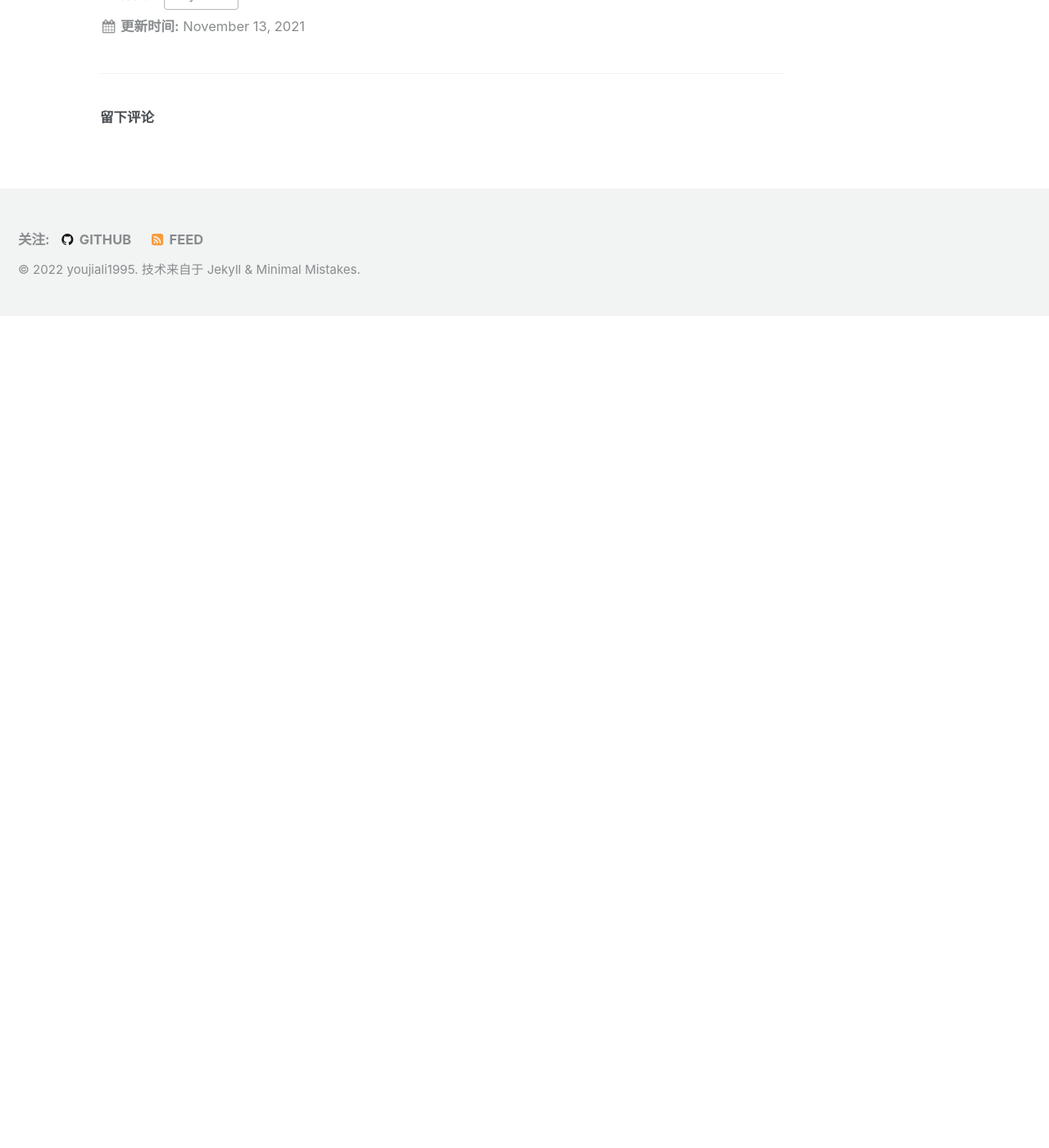
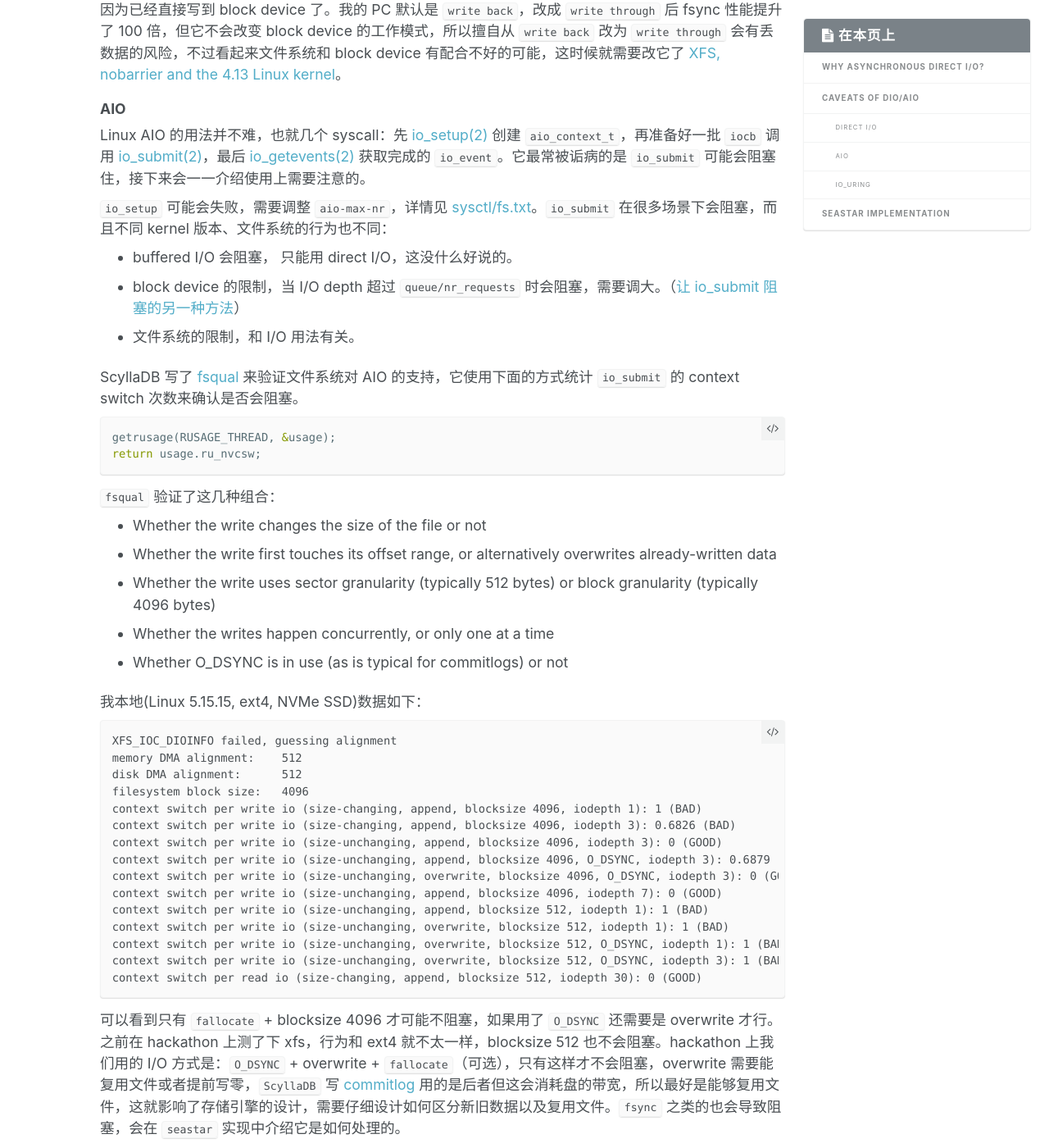
Before and after one commit to youjiali1995/youjiali1995.github.io, a Jekyll site: the page built from _posts/ScyllaDB/2021-11-13-disk-io.md, in a window 1280 px wide and 1400 px high, scrolled down 4376 px. Shown: the whole window at 82% size. Built offline with Jekyll 4.4.1, drawn with Linux system fonts in a browser that asks for light colours; comment, search, counter and statistics services are not loaded; before the commit the page ends 4760 px from its top, so only the background shows below that; some of the changed text lies outside the part shown.

Commit message:
rename io-scheduler to disk-io and finish AIO
Signed-off-by: youjiali1995 <zlwgx1023@gmail.com>

````diff
--- a/_posts/ScyllaDB/2021-11-13-io-scheduler.md
+++ b/_posts/ScyllaDB/2021-11-13-disk-io.md
@@ -1,14 +1,15 @@
 ---
-title: ScyllaDB 学习(六) -- disk I/O scheduler
+title: ScyllaDB 学习(六) -- disk I/O
 layout: post
-excerpt: 介绍 seastar 的 disk I/O scheduler 实现。
+excerpt: 介绍几种 disk I/O 方式以及 seastar 的选择和实现。
 categories: ScyllaDB
-
 ---
 
 {% include toc %}
 
-最近 disk I/O scheduler 又有了[变化](https://github.com/scylladb/seastar/commit/b0d13a444e90ffb945c8a1ce733a8308edba5315)，所以分析的版本变为了：[98d99b9f3dfeabd9148df0284f557df14ef0893d](https://github.com/scylladb/seastar/tree/98d99b9f3dfeabd9148df0284f557df14ef0893d)。要对 disk I/O 进行调度同样需要先建模、再标记请求、最后实现优先级控制。在介绍这些之前先来看一下 I/O 方式的选择。
+要对 disk I/O 进行调度同样需要先建模、再标记请求、最后实现优先级控制。在介绍这些之前先来看一下 I/O 方式的选择。
+
+> 2020/03/27：I/O scheduler 发生了很大的变化，分析的版本为：[5c404fe26ddb1ff8f133f9762d9d5755527eb743](https://github.com/scylladb/seastar/tree/5c404fe26ddb1ff8f133f9762d9d5755527eb743)
 
 ## Why asynchronous direct I/O?
 
@@ -22,7 +23,7 @@
 先来选是 buffered 还是 direct，前者是最常见的 I/O 方式，没有对齐要求，读写都会经过 page cache；后者有对齐要求且不经过 page cache。
 
 - page cache：夸张点说，这东西对存储系统毫无作用。
-  - 写是先拷贝到 page cache，如果用 `fsync()` 之类的立刻就会 flush 到 disk，那写到 page cache 就纯属浪费了。如果不立刻调用 `fsync()`，kernel 在 dirty page 过多或过老时会帮你 flush dirty，而且 flush 的时机不是由存储系统决定的，说不定在压力大时触发而严重影响到前端流量，很像 LSM-tree，一开始写的很开心，时间长了后台工作的影响不能忽视。
+  - 写是先拷贝到 page cache，如果用 `fsync` 之类的立刻就会 flush 到 disk，那写到 page cache 就纯属浪费了。如果不立刻调用 `fsync`，kernel 在 dirty page 过多或过老时会帮你 flush dirty，而且 flush 的时机不是由存储系统决定的，说不定在压力大时触发而严重影响到前端流量，很像 LSM-tree，一开始写的很开心，时间长了后台工作的影响不能忽视。
   - 读也是先检查 page cache，没有命中 cache 再从 disk 读到 page cache 再拷贝到用户程序。一般存储系统都会自己做 cache，比如 rocksdb 的 block cache，page cache 内的数据毫无作用还浪费了内存，不如多给 block cache 点内存。如果没有自己做 cache，page cache 也不是好的 cache 选择，毕竟 kernel 是通用的，肯定没有系统针对自己特点做的 cache 更合适。
 - amplication：其实也是和 page cache 相关的，buffered I/O 以 page 为单位，通常最小也是 4KiB，读写不在 page boundary 的都会放大到以 page 为单位。direct I/O 对 block size、对齐有要求，所以也会有放大，但最小单位可以到 512B，相比 buffered I/O 小一些。buffered read 还有 readahead 机制，利用不当的话，比如在完全随机读且未关闭它的场景下，读放大会非常大。readahead 可能给一些人造成了 direct I/O 性能不如 buffered I/O 的假象，但 direct I/O 用更大的 I/O size 或者自己做 readahead 性能不会有差距，而且 readahead 对整个文件生效，不适用于访问模式不固定的场景，用 direct I/O 自己做 readahead 更灵活。
 - 不确定性：buffered I/O 不能确定读写是否会阻塞，而 direct I/O 一定会阻塞，行为更可预期。系统见的多了，更喜欢稳定、确定的系统，即使是稳定的慢，不要那种时快时慢或者逐渐衰减的，因为把稳定的系统做快（应该）比把快的系统做稳定容易。
@@ -32,14 +33,13 @@
 现在来选是 sync 还是 async。要利用好现代的高速硬盘要么有大的 I/O size 来打满带宽，要么有高的 I/O depth 来打满 IOPS，但对于 OLTP 等对低延迟有要求的系统而言，攒大的 I/O size 通常意味着更高的延迟，所以 OLTP 系统更倾向于 IOPS 密集型（不考虑后台的整理工作，如 compaction、GC，这类工作通常有很大的 I/O size，只需要很小的 I/O depth 就能打满带宽，但这些工作毕竟对前端业务贡献有限，而且通常需要限制它们来减少对前端业务的影响）：
 
 - 如果用 sync I/O，每个线程只能贡献一个 I/O depth，高的 I/O depth 就意味着多的线程和多的 context switch，而且每次 I/O 都有 syscall 和 context switch 的开销。context switch 其实非常影响 I/O 系统性能，不仅仅因为它本身的开销，还因为 I/O 线程执行的延迟，毕竟即使 I/O 完成了，I/O 线程也要等轮到它执行才能继续工作。
-
 - 如果用 async I/O，单个线程就能打满 disk，也有能力消除掉 context switch，而且 linux AIO 支持 batch 提交 I/O 请求，syscall 的开销也就可以忽略不计了。如果需要对 disk I/O 进行控制，async I/O 也是最好的选择，因为要控制也只是控制 inflight 请求数量也就是 I/O depth，用 sync I/O 的话就意味着线程数量可能要跟着变化，代价高且不灵活，而 async I/O 只需要记录 inflight 数量即可。
 
 从我个人经验看，如果 sync I/O 是在业务路径而不是只做 I/O 路径上的系统，对 disk 的使用都不会好，因为 disk I/O 会阻塞后续 I/O 请求的创建，而用了 async I/O 自然就会想要用纯异步模型，disk 就会有充足的压力，这时需要考虑的更多是如何做 batch 和流控。很多系统用类似 posix AIO 的方式也就是单独的线程池搭配上 sync I/O 来模拟 async I/O，那不如直接用真正的 async I/O。
 
 linux I/O 还有个异类 `mmap`，是 sync buffered I/O，相比普通的 sync buffered I/O 而言，唯一的好处是没有内存拷贝，但其他的缺点样样不落，而且因为能像内存一样直接访问，用了 `mmap` 的程序一般也不会自己做 cache 之类的，全交给 kernel 来做，连缓解 buffered I/O 缺点的机会都没有。`mmap` 是靠内存映射实现的，文件大时 page table 消耗的内存无法忽视，尤其在 disk : memory 比重高的系统。总结一下就是 [Andy Pavlo](https://www.cs.cmu.edu/~pavlo/) 说过的：要把永远不要在数据库中用 `mmap` 刻到他的墓碑上。
 
-`seastar` 因为是 thread-per-core 架构自然就只能用 async I/O 了，在 io-uring 还没出现之前，linux AIO 只支持 direct I/O，所以是 async direct I/O，但也不仅仅只因为 async 就选择了这种方式，async direct I/O 也是最适合存储系统的 I/O 方式。
+`seastar` 因为是 thread-per-core 架构自然就只能用 async I/O 了，在 io_uring 还没出现之前，linux AIO 只支持 direct I/O，所以是 async direct I/O，但也不仅仅只因为 async 就选择了这种方式，async direct I/O 也是最适合存储系统的 I/O 方式。
 
 ----
 
@@ -55,7 +55,7 @@
 
 ### Direct I/O
 
-从 [open(2)](http://man7.org/linux/man-pages/man2/open.2.html) 看到，自 linux 2.6.0 以后，DIO 对 I/O size、buffer address、file offset 的对齐要求由按 filesystem 的要求变为了按 block device 的要求对齐即可，后者可通过 `ioctl(2) BLKSSZGET` 或者 `blockdev --getss` 获取（内部使用了前者）。
+从 [open(2)](http://man7.org/linux/man-pages/man2/open.2.html) 看到，自 linux 2.6.0 以后，DIO 对 I/O size、buffer address、file offset 的对齐要求由按 filesystem 的要求变为了按 block device 的要求对齐即可，后者可通过 `ioctl BLKSSZGET` 或者 `blockdev --getss` 获取（内部使用了前者）。
 
 ```
    O_DIRECT
@@ -119,10 +119,74 @@
 integrity completion.
 ```
 
-DIO 虽然跳过了 page cache，但 block device 也有 cache（[Ensuring data reaches disk](https://lwn.net/Articles/457667/)），DIO 也就是直接写到了这个 cache 里，如果数据没有从这里写下去的话，掉电仍可能丢数据，所以需要 fsync。fsync 的性能非常依赖 block device cache 的特性，如果它是 non-volatile、battery-backed 的性能就会很好；如果不带掉电保护的，fsync 性能就会很差：
+DIO 虽然跳过了 page cache，但 block device 也有 cache（[Ensuring data reaches disk](https://lwn.net/Articles/457667/)），DIO 也就是直接写到了这个 cache 里，如果数据没有从这里写下去的话，掉电仍可能丢数据，所以需要 sync。sync 的性能非常依赖 block device cache 的特性，如果它是 non-volatile、battery-backed 的性能就会很好；如果不带掉电保护的，sync 性能就会很差：
 
 - [从共识算法开谈 - 硬盘性能的最大几个误解](https://zhuanlan.zhihu.com/p/55658164)
 - [Fsync Performance on Storage Devices](https://www.percona.com/blog/2018/02/08/fsync-performance-storage-devices/)
 - 我的 PC 4KB randwrite IOPS 可以到 150k，但 fsync 延迟有几毫秒。
 
-这也涉及到了另外一个问题：IOPS 高不意味着 fsync 性能就好，因为用 `fio` 测 IOPS 一般会用 `libaio` 且不 fsync 来测，如果要测 fsync 的性能，推荐用 [pg_test_fsync](https://www.postgresql.org/docs/12/pgtestfsync.html)。在看 [`queue`](https://www.kernel.org/doc/Documentation/block/queue-sysfs.rst) 文档时发现了 `write_cache` 的配置，看起来是告诉 kernel 如何对待 fsync 一类的操作，如果是 `write back` 就会从 block device cache 刷数据下去，`write through` 就不会刷因为已经直接写到 block device 了。我的 PC 默认是 `write back`，改成 `write through` 后 fsync 性能提升了 100 倍，但它不会改变 block device 的工作模式，所以擅自从 `write back` 改为 `write through` 会有丢数据的风险，不过看起来文件系统和 block device 有配合不好的可能，这时候就需要改它了 [XFS, nobarrier and the 4.13 Linux kernel](http://smalldatum.blogspot.com/2018/01/xfs-nobarrier-and-413-linux-kernel.html)。
+这也涉及到了另外一个问题：IOPS 高不意味着 sync 性能就好，因为用 `fio` 测 IOPS 一般会用 `libaio` 且不 sync 来测，如果要测 sync 的性能，推荐用 [pg_test_fsync](https://www.postgresql.org/docs/12/pgtestfsync.html)（发现新版本 fio 支持了 [`O_DSYNC`](https://github.com/axboe/fio/pull/1080)，可以直接用 `libaio` 来测了）。在看 [`queue`](https://www.kernel.org/doc/Documentation/block/queue-sysfs.rst) 文档时发现了 `write_cache` 的配置，看起来是告诉 kernel 如何对待 fsync 一类的操作，如果是 `write back` 就会从 block device cache 刷数据下去，`write through` 就不会刷因为已经直接写到 block device 了。我的 PC 默认是 `write back`，改成 `write through` 后 fsync 性能提升了 100 倍，但它不会改变 block device 的工作模式，所以擅自从 `write back` 改为 `write through` 会有丢数据的风险，不过看起来文件系统和 block device 有配合不好的可能，这时候就需要改它了 [XFS, nobarrier and the 4.13 Linux kernel](http://smalldatum.blogspot.com/2018/01/xfs-nobarrier-and-413-linux-kernel.html)。
+
+### AIO
+
+Linux AIO 的用法并不难，也就几个 syscall：先 [io_setup(2)](https://man7.org/linux/man-pages/man2/io_setup.2.html) 创建 `aio_context_t`，再准备好一批 `iocb` 调用 [io_submit(2)](https://man7.org/linux/man-pages/man2/io_submit.2.html)，最后 [io_getevents(2)](https://man7.org/linux/man-pages/man2/io_getevents.2.html) 获取完成的 `io_event`。它最常被诟病的是 `io_submit` 可能会阻塞住，接下来会一一介绍使用上需要注意的。
+
+`io_setup` 可能会失败，需要调整 `aio-max-nr`，详情见 [sysctl/fs.txt](https://www.kernel.org/doc/Documentation/sysctl/fs.txt)。`io_submit` 在很多场景下会阻塞，而且不同 kernel 版本、文件系统的行为也不同：
+
+- buffered I/O 会阻塞， 只能用 direct I/O，这没什么好说的。
+- block device 的限制，当 I/O depth 超过 `queue/nr_requests` 时会阻塞，需要调大。（[让 io_submit 阻塞的另一种方法](https://zhuanlan.zhihu.com/p/100026388)）
+- 文件系统的限制，和 I/O 用法有关。
+
+ScyllaDB 写了 [fsqual](https://github.com/avikivity/fsqual) 来验证文件系统对 AIO 的支持，它使用下面的方式统计 `io_submit` 的 context switch 次数来确认是否会阻塞。
+
+```c
+getrusage(RUSAGE_THREAD, &usage);
+return usage.ru_nvcsw;
+```
+`fsqual` 验证了这几种组合：
+
+- Whether the write changes the size of the file or not
+- Whether the write first touches its offset range, or alternatively overwrites already-written data
+- Whether the write uses sector granularity (typically 512 bytes) or block granularity (typically 4096 bytes)
+- Whether the writes happen concurrently, or only one at a time
+- Whether O_DSYNC is in use (as is typical for commitlogs) or not
+
+我本地(Linux 5.15.15, ext4, NVMe SSD)数据如下：
+
+```
+XFS_IOC_DIOINFO failed, guessing alignment
+memory DMA alignment:    512
+disk DMA alignment:      512
+filesystem block size:   4096
+context switch per write io (size-changing, append, blocksize 4096, iodepth 1): 1 (BAD)
+context switch per write io (size-changing, append, blocksize 4096, iodepth 3): 0.6826 (BAD)
+context switch per write io (size-unchanging, append, blocksize 4096, iodepth 3): 0 (GOOD)
+context switch per write io (size-unchanging, append, blocksize 4096, O_DSYNC, iodepth 3): 0.6879 (BAD)
+context switch per write io (size-unchanging, overwrite, blocksize 4096, O_DSYNC, iodepth 3): 0 (GOOD)
+context switch per write io (size-unchanging, append, blocksize 4096, iodepth 7): 0 (GOOD)
+context switch per write io (size-unchanging, append, blocksize 512, iodepth 1): 1 (BAD)
+context switch per write io (size-unchanging, overwrite, blocksize 512, iodepth 1): 1 (BAD)
+context switch per write io (size-unchanging, overwrite, blocksize 512, O_DSYNC, iodepth 1): 1 (BAD)
+context switch per write io (size-unchanging, overwrite, blocksize 512, O_DSYNC, iodepth 3): 1 (BAD)
+context switch per read io (size-changing, append, blocksize 512, iodepth 30): 0 (GOOD)
+```
+
+可以看到只有 `fallocate` + blocksize 4096 才可能不阻塞，如果用了 `O_DSYNC` 还需要是 overwrite 才行。之前在 hackathon 上测了下 xfs，行为和 ext4 就不太一样，blocksize 512 也不会阻塞。hackathon 上我们用的 I/O 方式是：`O_DSYNC` + overwrite + `fallocate`（可选），只有这样才不会阻塞，overwrite 需要能复用文件或者提前写零，`ScyllaDB` 写 [commitlog](https://github.com/scylladb/scylla/commit/1e37e1d40c78cb3c86ff5ce33d3a58dce5670b1f#diff-58f71059b7c89ad959d4d27d9e921026bb0a2fd5c8d74773423df48139d9c69dR1267-R1269) 用的是后者但这会消耗盘的带宽，所以最好是能够复用文件，这就影响了存储引擎的设计，需要仔细设计如何区分新旧数据以及复用文件。`fsync` 之类的也会导致阻塞，会在 `seastar` 实现中介绍它是如何处理的。
+
+即使考虑的再周全，仍可能有未知的原因导致 `io_submit` 阻塞，所以 AIO 增加了 [no-wait](https://lwn.net/Articles/724198/) 选项，即当 `io_submit` 要阻塞时会返回 `EAGAIN`，此时程序可以用另外的线程调用 `io_submit` 来防止阻塞主线程。no-wait 对 kernel 和文件系统的版本有要求，同样会在 `seastar` 实现中介绍。
+
+`io_getevents` 的注意点在[之前](/scylladb/cpu-scheduler/#preemption-实现)写了一点，`aio_context_t` 其实是一个在用户态和内核态共享的 struct 的地址，当有请求完成时，会在 interrupt handler 中修改这个 struct，用户态可以直接获取这些状态，在特定用法下 `io_getevents` 完全不需要 syscall，是纯用户态的行为，具体实现见 [`seastar`](https://github.com/scylladb/seastar/blob/2a2a13058ee0720d7ac4d794925d4eca09f372b1/src/core/linux-aio.cc#L77-L118) 或 [`fio`](https://github.com/axboe/fio/blob/87933e32e356b15b85c6d9775d5e840994080a4f/engines/libaio.c#L247-L270)。
+
+### io_uring
+
+async I/O 的未来是 io_uring 这毫无疑问，io_uring 相比 AIO 的优势有：
+
+- 统一的接口支持更多的 syscall，比如 network I/O，但可能会有内核线程帮你做工作。
+- 用 `IORING_SETUP_SQPOLL` 可以做到 syscall free，但会有内核线程。
+- 用 `IORING_SETUP_IOPOLL` 可以做到 disk I/O interrupt free。
+- 接口的拷贝更少而 AIO 一次提交和完成需要拷贝 104 字节。
+- 等...
+
+io_uring 有着更高的性能上限，但现阶段相比 AIO 的优势没有特别明显，因为常用存储设备支持的 IOPS 不是特别高，而且 io_uring 还不够成熟，也有类似 `io_submit` 的坑，我们 hackathon 在这上面吃了很多亏，但如果我来写一个 rust async runtime，仍会只支持 io_uring，毕竟是未来。
+
+## SeaStar Implementation
````
Also changed, not shown: other parts of _posts/ScyllaDB/2021-11-13-disk-io.md (+1 -1 lines).
